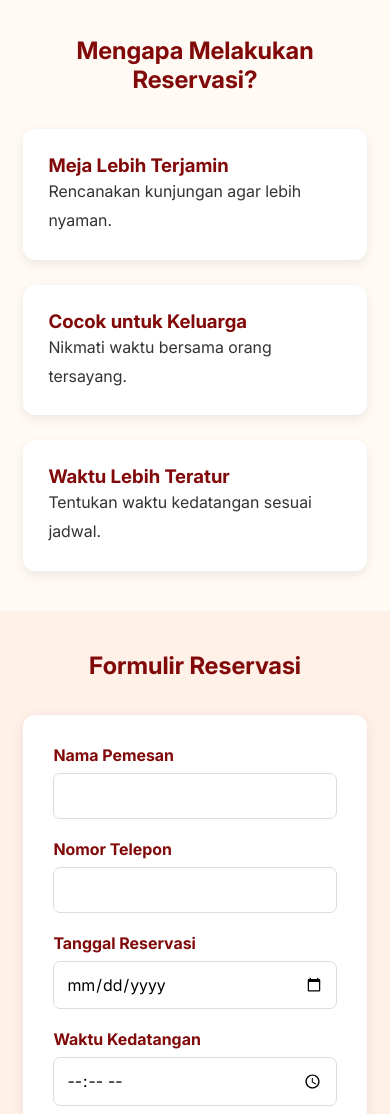
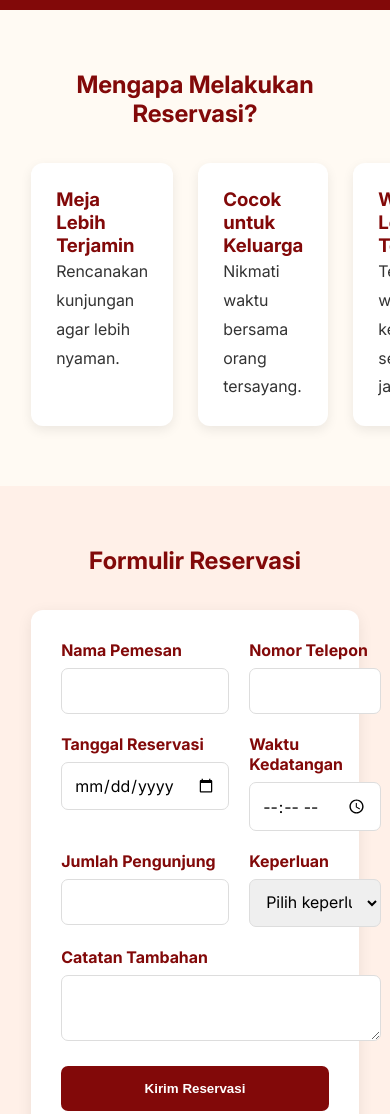
Before and after one commit to Kalveth/padang-restaurant, a plain HTML site: page pages/reservation.html in a window 390 px wide. Shown: the part 520-1634 px from the top of the page. Drawn offline with Linux system fonts and the light colour scheme; a script that the page names is missing.

Commit message:
Style: change .css

```diff
--- a/styles/reservation.css
+++ b/styles/reservation.css
@@ -138,25 +138,3 @@ body {
 #reservationForm button:hover {
     background: var(--secondary);
 }
-
-@media (max-width: 768px) {
-    .reservation-grid {
-        grid-template-columns: 1fr;
-    }
-
-    .reservation-form-grid {
-        grid-template-columns: 1fr;
-    }
-
-    .reservation-form-grid .full-width {
-        grid-column: auto;
-    }
-
-    .reservation-hero h1 {
-        font-size: 34px;
-    }
-
-    .reservation-section {
-        padding: 40px 6%;
-    }
-}
```
